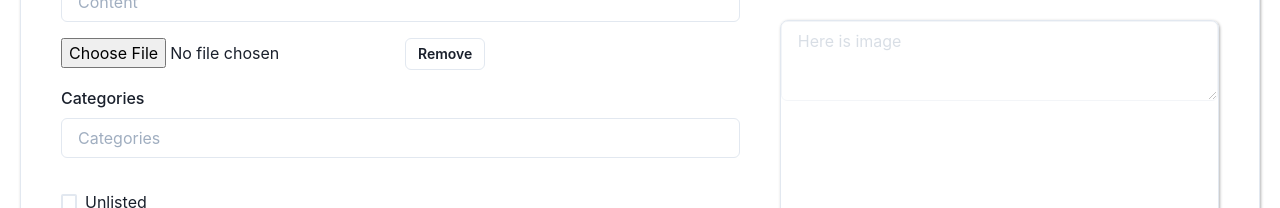
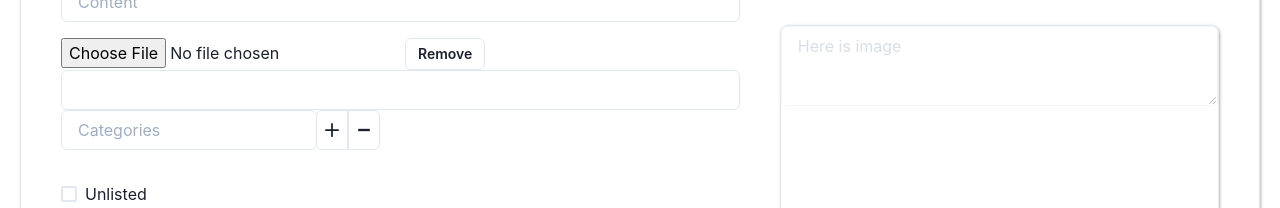
Before and after one commit to CMPUT404-W22H02/ProjectSocialDistribution, a React (Create React App) app in the folder frontend/: page /create in a window 1280 px wide. Shown: the part 394-602 px from the top of the page. Built offline with nearby package versions, Linux system fonts and the light colour scheme; no server answers; sample sign-in values are in the browser's storage.

Commit message:
update categories to json string list

```diff
--- a/frontend/src/components/createPost/CreatePost.js
+++ b/frontend/src/components/createPost/CreatePost.js
@@ -19,15 +19,18 @@ import {
   Image,
   Grid,
   GridItem,
-  Textarea, useToast
+  Textarea, useToast, SimpleGrid, IconButton, Stack
 } from "@chakra-ui/react";
+import { Select } from '@chakra-ui/react'
 import axios from "axios";
+import CreatableSelect from 'react-select/creatable';
 import { Form, Field, useField, useForm } from "react-final-form";
 import validate from "./validate";
 import NavbarAdd from "../../components/navbar/NavbarAdd";
 import Identity from '../../model/Identity';
 import {Refresh} from "../../../src/auth/Refresh"
 import jwt_decode from "jwt-decode";
+import {  AddIcon, MinusIcon } from '@chakra-ui/icons'
 const base_url = process.env.REACT_APP_API_URL || 'https://psdt11.herokuapp.com/';
 //import Cookies from "universal-cookie";
 const sleep = ms => new Promise(resolve => setTimeout(resolve, ms));
@@ -42,7 +45,25 @@ export default function CreatePost () {
     const toast = useToast();
     const toastIdRef = useRef();
     const [status , setStatus]= useState();
-    const [values, setValues]= useState();
+    const [cateSignle, setCateSignle]= useState('');
+    const [cate, setCate]=useState([]);
+    const addCategories=(cateSignle)=>{
+      //setCate(...name.value)
+      console.log(cateSignle);
+      setCate(prevArray => [...prevArray, cateSignle]);
+      setCateSignle("");
+    }
+    const deleteCategories=(cateSignle)=>{
+      //setCate(...name.value)
+      //console.log("--",input.value)
+      //console.log(cate)
+      const cate_ = [...cate];
+      const idx = cate_.indexOf(cateSignle);
+      cate_.splice(idx, 1);
+      setCate(() => [...cate_]);
+      setCateSignle("");
+
+    }
     function addToast(toast_data) {
         toastIdRef.current = toast(toast_data)
     }
@@ -68,7 +89,11 @@ export default function CreatePost () {
                   'Content-Type': 'application/json',
                   "Authorization" : `Bearer ${token}`
 
-                  }})
+                  }}).then((data)=>{
+                    console.log("success post in inbox");
+                    console.log(data)
+                }
+                  )
                   .catch(e=>console.log(e))
             }
           }).catch((e)=>{
@@ -261,8 +286,20 @@ export default function CreatePost () {
                                     onChange={onChangePicture} />
                                 <Button variant='outline' onClick={() => (setPicture(""))}>Remove</Button>
                             </ButtonGroup>
-                            <InputControl name="categories" label="Categories" />
+                            {/* <CateControl name="categories" label="Categories" /> */}
+                            <Input  value={cate} readOnly></Input>
+                              <SimpleGrid columns={2} spacing={10}>
+                              <ButtonGroup size='sm' isAttached variant='outline'>
+                              <Input mr='-px'
+                                value={cateSignle}
+                                onChange={(e)=>setCateSignle(e.target.value)}
+                                placeholder="Categories"
+                              />
+                              <IconButton h='auto' onClick={() => addCategories(cateSignle)} icon={<AddIcon />} />
+                              <IconButton h='auto' onClick={() => deleteCategories(cateSignle)} icon={<MinusIcon />} />
+                              </ButtonGroup>
 
+                              </SimpleGrid>
                             <CheckboxControl name="unlisted">Unlisted</CheckboxControl>
                             <Field
                                 name="visibility"
@@ -299,6 +336,7 @@ export default function CreatePost () {
                                 <p>just for test , will delte in the future</p>
                                 {values['contentType']="text/plain"}
                                 {values['type']="post"}
+                                {values['categories']=JSON.stringify(cate)}
                                 {JSON.stringify(values, 0, 2)}
                             </Box>
                         </Box>
@@ -382,7 +420,47 @@ const InputControl = ({ name, label }) => {
     </Control>
   );
 };
+const CateControl = ({ name, label }) => {
+  const { input, meta } = useField(name);
+  const [cate, setCate]=useState([]);
+  const addCategories=(name)=>{
+    //setCate(...name.value)
+    setCate(prevArray => [...prevArray, input.value])
+  }
+  const deleteCategories=(name)=>{
+    //setCate(...name.value)
+    //console.log("--",input.value)
+    //console.log(cate)
+    const cate_ = [...cate];
+    const idx = cate_.indexOf(input.value);
+    cate_.splice(idx, 1);
+    setCate(() => [...cate_]);
 
+  }
+  return (
+    <Control name={name} my={4}>
+      <FormLabel htmlFor={name}>{label}</FormLabel>
+      <Input  value={cate} ></Input>
+      <SimpleGrid columns={2} spacing={10}>
+      <ButtonGroup size='sm' isAttached variant='outline'>
+      <Input mr='-px'
+        {...input}
+        isInvalid={meta.error && meta.touched}
+        id={name}
+        placeholder={label}
+      />
+      <Error name={name} />
+      <IconButton h='auto' onClick={addCategories} aria-label='Add to friends' icon={<AddIcon />} />
+      <IconButton h='auto' onClick={deleteCategories} aria-label='Add to friends' icon={<MinusIcon />} />
+      </ButtonGroup>
+
+      </SimpleGrid>
+
+
+    </Control>
+
+  );
+};
 
 const PercentComplete = props => {
   const form = useForm();
```
